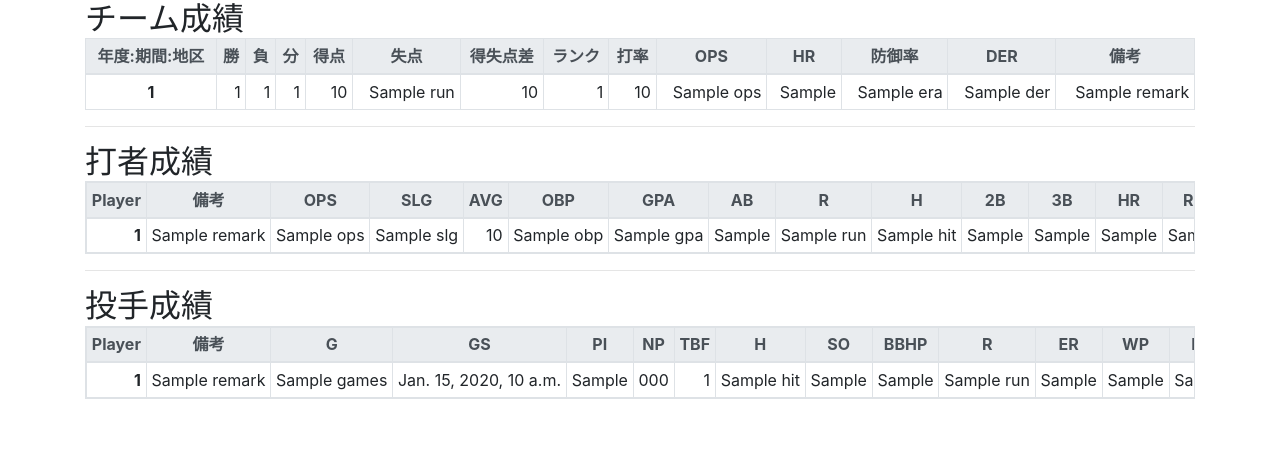
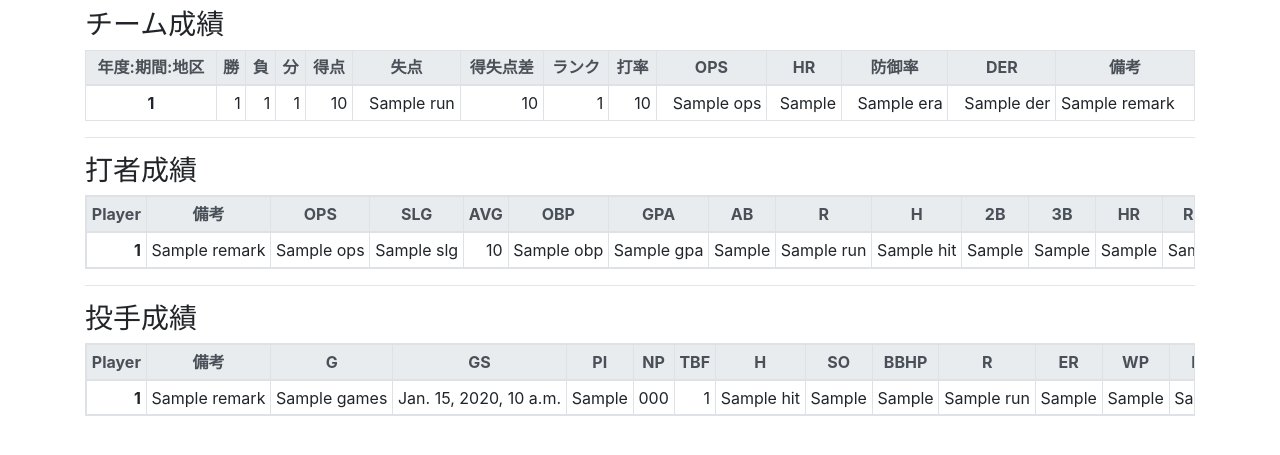
Before and after one commit to shimayu22/Eikan-Database, a Django app: template eikan/templates/eikan/index.html in a window 1280 px wide. Shown: the top 455 px of the page. Run offline with Django 3.2, Linux system fonts and the light colour scheme; the template is opened without the code that fills it: most values are stand-ins (such as "Sample title", 1, 10 or a date in 2020); some libraries are stand-ins or nearby versions.

Commit message:
微調整とtypo修正

```diff
--- a/eikan/templates/eikan/index.html
+++ b/eikan/templates/eikan/index.html
@@ -1,7 +1,7 @@
 {% extends './_base.html' %}
 {% block content %}
 <div class="container">
-    <span class="h2">チーム成績</span>
+    <h3 class="mt-2">チーム成績</h3>
     {% if team_total_result %}
         <table class="table table-bordered table-sm text-nowrap">
             <thead class="thead-light text-center">
@@ -37,7 +37,7 @@
                     <td>{{ team_total_result.hr }}</td>
                     <td>{{ team_total_result.era }}</td>
                     <td>{{ team_total_result.der }}</td>
-                    <td>
+                    <td class="text-left">
                     {% if team_total_result.team_id.remark %}
                         {{ team_total_result.team_id.remark }}
                     {% endif %}
@@ -46,7 +46,7 @@
             </tbody>
         </table>
         <hr>
-        <span class="h2">打者成績</span>
+        <h3 class="mt-2">打者成績</h3>
         <table class="table table-bordered table-hover table-sm table-responsive text-nowrap">
             <thead class="thead-light text-center">
                 <tr>
@@ -82,7 +82,7 @@
                 {% for ftr in fielder_total_results %}
                 <tr>
                     <th>{{ ftr.player_id }}</th>
-                    <td class="text-center">
+                    <td class="text-left">
                         {% if ftr.player_id.is_ob %}
                             OB
                         {% endif %}
@@ -118,14 +118,14 @@
                     <td>{{ ftr.bbhp_percent }}</td>
                     <td>{{ ftr.isod }}</td>
                     <td>{{ ftr.isop }}</td>
-                    <td>{{ ftr.bbhp_k }}</td class="text-right">
+                    <td>{{ ftr.bbhp_k }}</td>
                     <td>{{ ftr.p_s }}</td>
                 </tr>
                 {% endfor %}
             </tbody>
         </table>
         <hr>
-        <span class="h2">投手成績</span>
+        <h3 class="mt-2">投手成績</h3>
         <table class="table table-bordered table-hover table-sm table-responsive text-nowrap">
             <thead class="thead-light text-center">
                 <tr>
```
